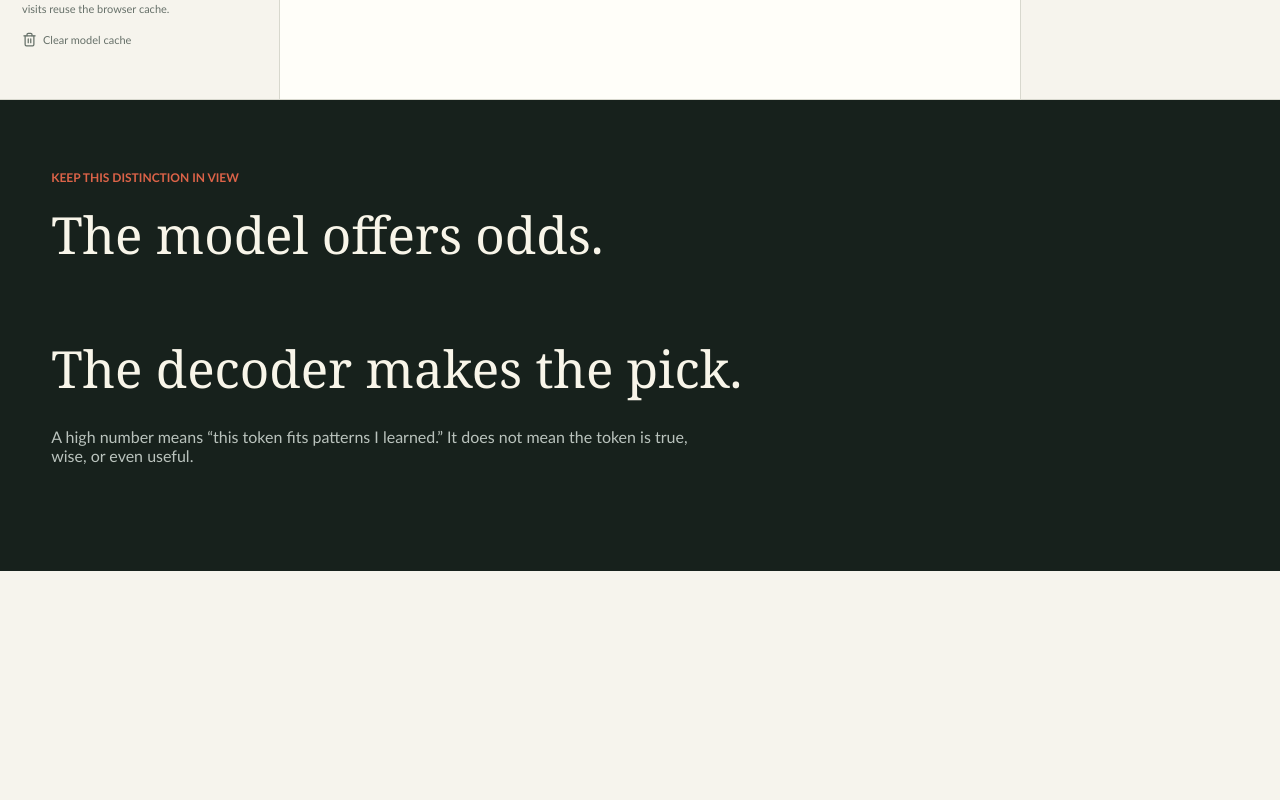
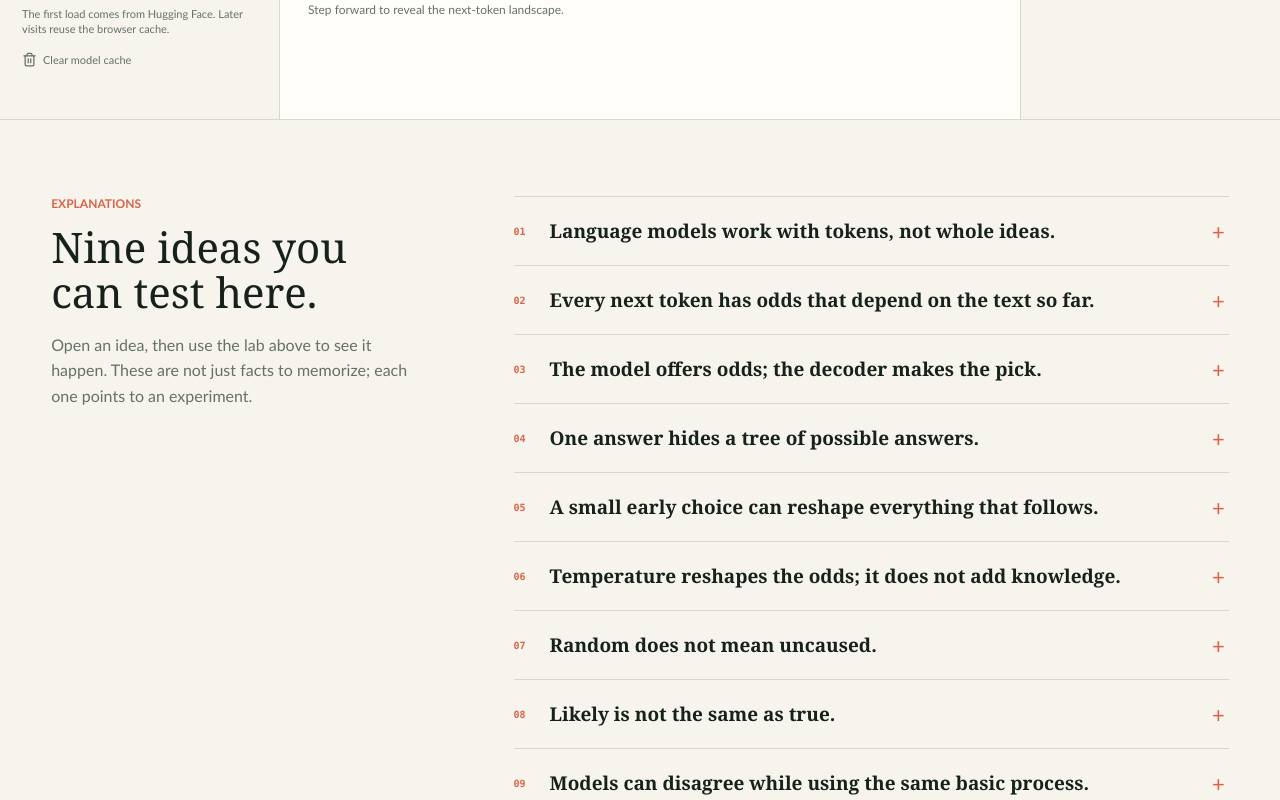
Before and after one commit to HanClinto/StatisticalNatureOfLLMs, a React (Vite) app: page / in a window 1280 px wide. Shown: the part 1060-1860 px from the top of the page. Before the commit the page ends 1631 px from the top, so only its background shows below. Built offline with nearby package versions, Linux system fonts and the light colour scheme.

Commit message:
Add interactive lesson explanations

```diff
--- a/src/App.tsx
+++ b/src/App.tsx
@@ -1,7 +1,8 @@
-import { useRef, useState } from 'react';
+import { useEffect, useRef, useState } from 'react';
 import { ArrowRight, BrainCircuit, Check, Database, GitBranch, LoaderCircle, Pencil, RotateCcw, Sparkles, Trash2, X } from 'lucide-react';
 import { clearModelCache, loadModel, predictNextToken } from './inference';
 import type { TokenCandidate } from './inference';
+import { LESSONS } from './lessons';
 import { MODELS } from './models';
 import './App.css';
 
@@ -71,6 +72,10 @@ function App() {
   const [progress, setProgress] = useState(0);
   const [status, setStatus] = useState<'idle' | 'loading' | 'thinking'>('idle');
   const [error, setError] = useState<string | null>(null);
+  const [lessonIndex, setLessonIndex] = useState(0);
+  const [lessonPaused, setLessonPaused] = useState(false);
+  const [lessonFading, setLessonFading] = useState(false);
+  const [expandedLessonId, setExpandedLessonId] = useState<string | null>(null);
   const nextNodeId = useRef(1);
   const treeRef = useRef(tree);
   const selectedNodeRef = useRef(selectedNodeId);
@@ -86,6 +91,21 @@ function App() {
   const optionSourceId = selectedNodeId === ROOT_ID ? ROOT_ID : tree[selectedNodeId]?.parentId ?? ROOT_ID;
   const candidates = applyTemperature(tree[optionSourceId]?.options ?? [], temperature);
   const selectedToken = selectedNodeId === ROOT_ID ? null : tree[selectedNodeId]?.token;
+  const currentLesson = LESSONS[lessonIndex];
+
+  useEffect(() => {
+    const prefersReducedMotion = window.matchMedia('(prefers-reduced-motion: reduce)').matches;
+    if (lessonPaused || prefersReducedMotion) return;
+    const fadeTimer = window.setTimeout(() => setLessonFading(true), 5500);
+    const changeTimer = window.setTimeout(() => {
+      setLessonIndex((current) => (current + 1) % LESSONS.length);
+      setLessonFading(false);
+    }, 6000);
+    return () => {
+      window.clearTimeout(fadeTimer);
+      window.clearTimeout(changeTimer);
+    };
+  }, [lessonIndex, lessonPaused]);
 
   const reset = () => {
     const emptyTree = newTree();
@@ -194,7 +214,10 @@ function App() {
     <section className="intro">
       <p className="eyebrow">The statistical nature of language models</p>
       <h1>Watch a model choose what comes next.</h1>
-      <p className="lede">A language model does not pull one answer from a vault. At every step it weighs many possible tokens, then a sampling rule picks one.</p>
+      <a className={`lede lesson-link ${lessonFading ? 'fading' : ''}`} href={`#lesson-${currentLesson.id}`} onBlur={() => setLessonPaused(false)} onClick={() => setExpandedLessonId(currentLesson.id)} onFocus={() => setLessonPaused(true)} onMouseEnter={() => setLessonPaused(true)} onMouseLeave={() => setLessonPaused(false)}>
+        <span>{currentLesson.thesis}</span>
+        <small>Explore this idea</small>
+      </a>
     </section>
     <section className="workspace" aria-label="Next token explorer">
       <aside className="controls">
@@ -256,6 +279,22 @@ function App() {
         })}</div>}
       </aside>
     </section>
+    <section className="explanations" id="explanations">
+      <div className="explanations-heading">
+        <p className="eyebrow">Explanations</p>
+        <h2>Nine ideas you can test here.</h2>
+        <p>Open an idea, then use the lab above to see it happen. These are not just facts to memorize; each one points to an experiment.</p>
+      </div>
+      <div className="lesson-list">
+        {LESSONS.map((lesson, index) => <details id={`lesson-${lesson.id}`} key={lesson.id} onToggle={(event) => {
+          if (event.currentTarget.open) setExpandedLessonId(lesson.id);
+          else if (expandedLessonId === lesson.id) setExpandedLessonId(null);
+        }} open={expandedLessonId === lesson.id}>
+          <summary><span>{String(index + 1).padStart(2, '0')}</span><strong>{lesson.thesis}</strong></summary>
+          <div className="lesson-explanation"><p>{lesson.explanation}</p><p><b>Try it:</b> {lesson.experiment}</p></div>
+        </details>)}
+      </div>
+    </section>
     <section className="plain-language"><p className="eyebrow">Keep this distinction in view</p><div><h2>The model offers odds.</h2><h2>The decoder makes the pick.</h2></div><p>A high number means “this token fits patterns I learned.” It does not mean the token is true, wise, or even useful.</p></section>
   </main>;
 }
--- /dev/null
+++ b/src/lessons.ts
@@ -0,0 +1,63 @@
+export interface Lesson {
+  id: string;
+  thesis: string;
+  explanation: string;
+  experiment: string;
+}
+
+export const LESSONS: Lesson[] = [
+  {
+    id: 'tokens-are-pieces',
+    thesis: 'Language models work with tokens, not whole ideas.',
+    explanation: 'A token may be a word, part of a word, punctuation, or even a space. The model reads and writes these pieces one at a time.',
+    experiment: 'Step through punctuation, contractions, or unusual words and inspect the token labels.',
+  },
+  {
+    id: 'odds-follow-context',
+    thesis: 'Every next token has odds that depend on the text so far.',
+    explanation: 'The model does not decide the whole answer at once. After every selected token, the changed context produces a new probability landscape.',
+    experiment: 'Select an earlier token, choose another candidate, and compare the next set of odds.',
+  },
+  {
+    id: 'model-and-decoder',
+    thesis: 'The model offers odds; the decoder makes the pick.',
+    explanation: 'The language model produces probabilities. A sampling rule uses those probabilities to select one token, which may not be the most likely one.',
+    experiment: 'Keep the same prompt and step more than once from the same position.',
+  },
+  {
+    id: 'hidden-tree',
+    thesis: 'One answer hides a tree of possible answers.',
+    explanation: 'A normal chat shows only the path that was selected. At every step, other tokens could have started different continuations.',
+    experiment: 'Click an alternative candidate and watch a new branch appear.',
+  },
+  {
+    id: 'early-choices',
+    thesis: 'A small early choice can reshape everything that follows.',
+    explanation: 'Each selected token becomes part of the next prediction. Two branches that differ by one small piece can move toward very different endings.',
+    experiment: 'Branch near the beginning, then grow both paths several tokens.',
+  },
+  {
+    id: 'temperature',
+    thesis: 'Temperature reshapes the odds; it does not add knowledge.',
+    explanation: 'Low temperature favors the strongest candidates. Higher temperature gives less likely candidates more room, making output more varied but not more informed or true.',
+    experiment: 'Move Randomness from predictable to chaotic and watch the probability bars change.',
+  },
+  {
+    id: 'random-seeds',
+    thesis: 'Random does not mean uncaused.',
+    explanation: "Sampling can choose different paths from the same odds. A fixed seed repeats the sampler's sequence, making an experiment easier to reproduce.",
+    experiment: 'Try fresh random seeds, then enable Fixed seed and repeat the same branch.',
+  },
+  {
+    id: 'likely-not-true',
+    thesis: 'Likely is not the same as true.',
+    explanation: 'A high probability means that text fits patterns the model learned. It does not mean the text is correct, wise, or checked against reality.',
+    experiment: 'Give the model a confident but false premise and inspect which continuations it favors.',
+  },
+  {
+    id: 'models-disagree',
+    thesis: 'Models can disagree while using the same basic process.',
+    explanation: 'Training data, size, and training goals change the odds a model assigns. The candidates may differ, but generation still proceeds one token at a time.',
+    experiment: 'Use the same prompt and settings with two models and compare their candidate lists.',
+  },
+];
```
Also changed, not shown: src/App.css, 1 other file (tests, documents, lock files or other folders).
